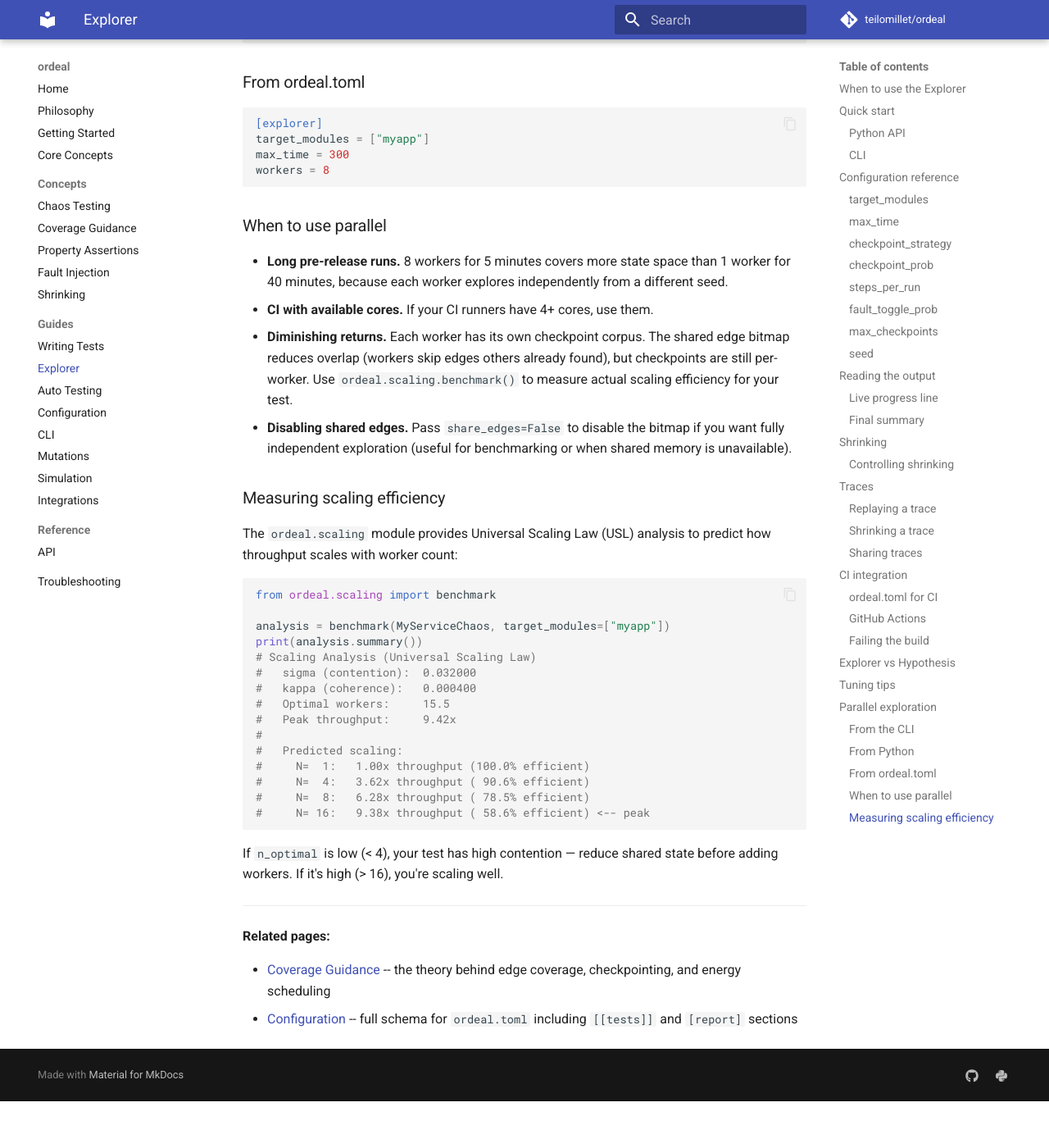
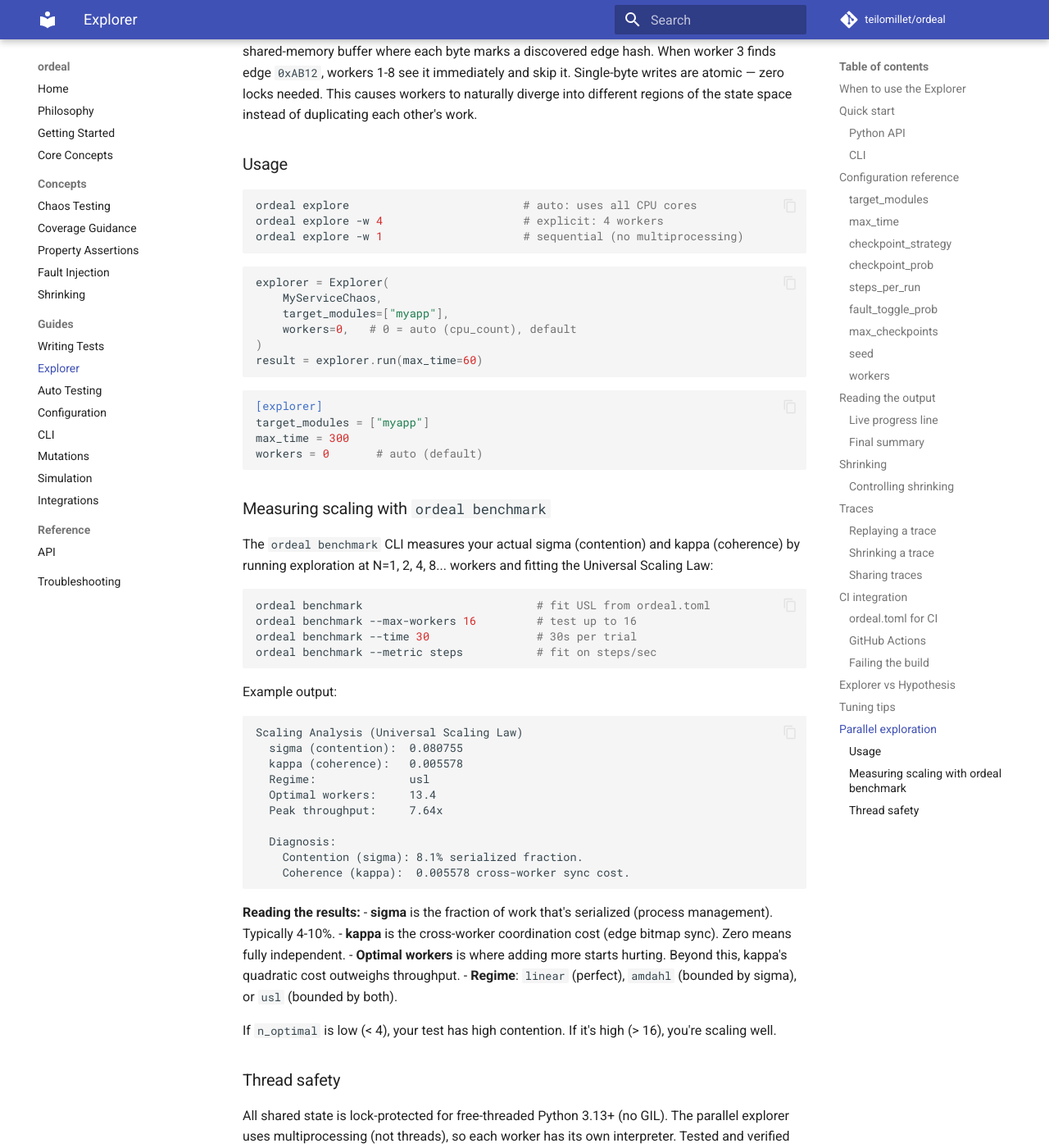
Before and after one commit to teilomillet/ordeal, an MkDocs documentation site: the page built from docs/guides/explorer.md, in a window 1280 px wide and 1400 px high, scrolled down 13891 px. Shown: the whole window at 82% size. Built offline with MkDocs 1.6.1 and Material for MkDocs 9.7.7, drawn with Linux system fonts in a browser that asks for light colours; comment, search, counter and statistics services are not loaded; before the commit the page ends 15234 px from its top, so only the background shows below that; some of the changed text lies outside the part shown.

Commit message:
docs: sync with codebase — document new features, remove unreleased ones
New features documented:
- Schemathesis swarm mode (swarm=True in chaos_api_test and with_chaos)
- Mine: involution, commutative, associative checkers + math.isclose
- Audit: grouped property summary by kind
- Workers: 0 = auto (os.cpu_count())

Removed from docs (not in current code):
- patience parameter and saturation detection
- Shared checkpoint pool (removed, only edge bitmap remains)

Fixed docs-code drift where the linter had applied content
referencing unreleased features.

Co-Authored-By: Claude Opus 4.6 (1M context) <noreply@anthropic.com>

````diff
--- a/docs/guides/explorer.md
+++ b/docs/guides/explorer.md
@@ -199,6 +199,22 @@ RNG seed for the Explorer. Controls all random decisions: checkpoint selection,
 - In CI, set `seed = 0` or another fixed value so runs are deterministic. If a CI run finds a failure, you can reproduce it locally with the same seed.
 - For local development, you can vary the seed across runs to get different exploration paths: `ordeal explore --seed $RANDOM`.
 - The seed is recorded in every trace file, so even if you forget what seed you used, you can recover it from the trace.
+
+### `workers`
+
+**Type:** `int` -- **Default:** `0` (auto: uses all CPU cores)
+
+Number of parallel worker processes. Each worker explores independently with a unique seed. Set to `1` for sequential exploration, or `0` (the default) to automatically use all available CPU cores.
+
+```toml
+workers = 0       # auto: os.cpu_count()
+workers = 1       # sequential (no multiprocessing)
+workers = 8       # explicit 8 workers
+```
+
+Override from the CLI: `ordeal explore -w 4`.
+
+Workers share discoveries through a **shared edge bitmap** (enabled by default via `share_edges`): a 64KB shared-memory buffer where each byte marks a discovered edge. Workers skip edges already found by others. Zero locks — single-byte writes are atomic. This causes workers to naturally diverge into different regions of the state space.
 
 
 ## Reading the output
@@ -449,67 +465,72 @@ Decrease `fault_toggle_prob` to 0.1. The system runs longer without fault interf
 
 ## Parallel exploration
 
-The Explorer can run across multiple worker processes. Each worker gets a unique seed (base + i*7919) for independent state-space exploration. Results are aggregated: runs and steps are summed, edges are unioned for the true unique count.
+By default, `ordeal explore` uses all CPU cores (`workers = 0` means auto-detect). Each worker explores independently with a unique seed. Results are aggregated: runs and steps are summed, edges are unioned for the true unique count.
 
-By default, workers communicate via a **shared-memory edge bitmap** (AFL-style): a 64KB buffer where each byte represents one of 65,536 possible edge hashes. When a worker discovers a new edge, it writes a `1` to the corresponding byte. Other workers check the bitmap before saving checkpoints — if an edge was already found by another worker, they skip it and keep exploring. Single-byte writes are atomic on all architectures, so no locks are needed.
+Workers collaborate through a **shared edge bitmap** (AFL-style, enabled by default): a 64KB shared-memory buffer where each byte marks a discovered edge hash. When worker 3 finds edge `0xAB12`, workers 1-8 see it immediately and skip it. Single-byte writes are atomic — zero locks needed. This causes workers to naturally diverge into different regions of the state space instead of duplicating each other's work.
 
-### From the CLI
+### Usage
 
 ```bash
-ordeal explore -w 4                     # 4 workers
-ordeal explore -w $(nproc)              # use all CPUs
+ordeal explore                          # auto: uses all CPU cores
+ordeal explore -w 4                     # explicit: 4 workers
+ordeal explore -w 1                     # sequential (no multiprocessing)
 ```
-
-### From Python
 
 ```python
 explorer = Explorer(
     MyServiceChaos,
     target_modules=["myapp"],
-    workers=4,
+    workers=0,   # 0 = auto (cpu_count), default
 )
 result = explorer.run(max_time=60)
 ```
-
-### From ordeal.toml
 
 ```toml
 [explorer]
 target_modules = ["myapp"]
 max_time = 300
-workers = 8
+workers = 0       # auto (default)
 ```
 
-### When to use parallel
+### Measuring scaling with `ordeal benchmark`
 
-- **Long pre-release runs.** 8 workers for 5 minutes covers more state space than 1 worker for 40 minutes, because each worker explores independently from a different seed.
-- **CI with available cores.** If your CI runners have 4+ cores, use them.
-- **Diminishing returns.** Each worker has its own checkpoint corpus. The shared edge bitmap reduces overlap (workers skip edges others already found), but checkpoints are still per-worker. Use `ordeal.scaling.benchmark()` to measure actual scaling efficiency for your test.
-- **Disabling shared edges.** Pass `share_edges=False` to disable the bitmap if you want fully independent exploration (useful for benchmarking or when shared memory is unavailable).
+The `ordeal benchmark` CLI measures your actual sigma (contention) and kappa (coherence) by running exploration at N=1, 2, 4, 8... workers and fitting the Universal Scaling Law:
 
-### Measuring scaling efficiency
-
-The `ordeal.scaling` module provides Universal Scaling Law (USL) analysis to predict how throughput scales with worker count:
-
-```python
-from ordeal.scaling import benchmark
-
-analysis = benchmark(MyServiceChaos, target_modules=["myapp"])
-print(analysis.summary())
-# Scaling Analysis (Universal Scaling Law)
-#   sigma (contention):  0.032000
-#   kappa (coherence):   0.000400
-#   Optimal workers:     15.5
-#   Peak throughput:     9.42x
-#
-#   Predicted scaling:
-#     N=  1:   1.00x throughput (100.0% efficient)
-#     N=  4:   3.62x throughput ( 90.6% efficient)
-#     N=  8:   6.28x throughput ( 78.5% efficient)
-#     N= 16:   9.38x throughput ( 58.6% efficient) <-- peak
+```bash
+ordeal benchmark                          # fit USL from ordeal.toml
+ordeal benchmark --max-workers 16         # test up to 16
+ordeal benchmark --time 30                # 30s per trial
+ordeal benchmark --metric steps           # fit on steps/sec
 ```
 
-If `n_optimal` is low (< 4), your test has high contention — reduce shared state before adding workers. If it's high (> 16), you're scaling well.
+Example output:
+
+```
+Scaling Analysis (Universal Scaling Law)
+  sigma (contention):  0.080755
+  kappa (coherence):   0.005578
+  Regime:              usl
+  Optimal workers:     13.4
+  Peak throughput:     7.64x
+
+  Diagnosis:
+    Contention (sigma): 8.1% serialized fraction.
+    Coherence (kappa):  0.005578 cross-worker sync cost.
+```
+
+**Reading the results:**
+- **sigma** is the fraction of work that's serialized (process management). Typically 4-10%.
+- **kappa** is the cross-worker coordination cost (edge bitmap sync). Zero means fully independent.
+- **Optimal workers** is where adding more starts hurting. Beyond this, kappa's quadratic cost outweighs throughput.
+- **Regime**: `linear` (perfect), `amdahl` (bounded by sigma), or `usl` (bounded by both).
+
+If `n_optimal` is low (< 4), your test has high contention. If it's high (> 16), you're scaling well.
+
+### Thread safety
+
+All shared state is lock-protected for free-threaded Python 3.13+ (no GIL). The parallel explorer uses multiprocessing (not threads), so each worker has its own interpreter. Tested and verified on CPython 3.13.5 free-threaded build.
+
 
 ---
 
````
Also changed, not shown: CHANGELOG.md (+9 -0 lines), docs/guides/auto.md (+3 -1 lines), docs/guides/configuration.md (+1 -1 lines), docs/guides/integrations.md (+7 -0 lines), docs/reference/api.md (+2 -2 lines).
